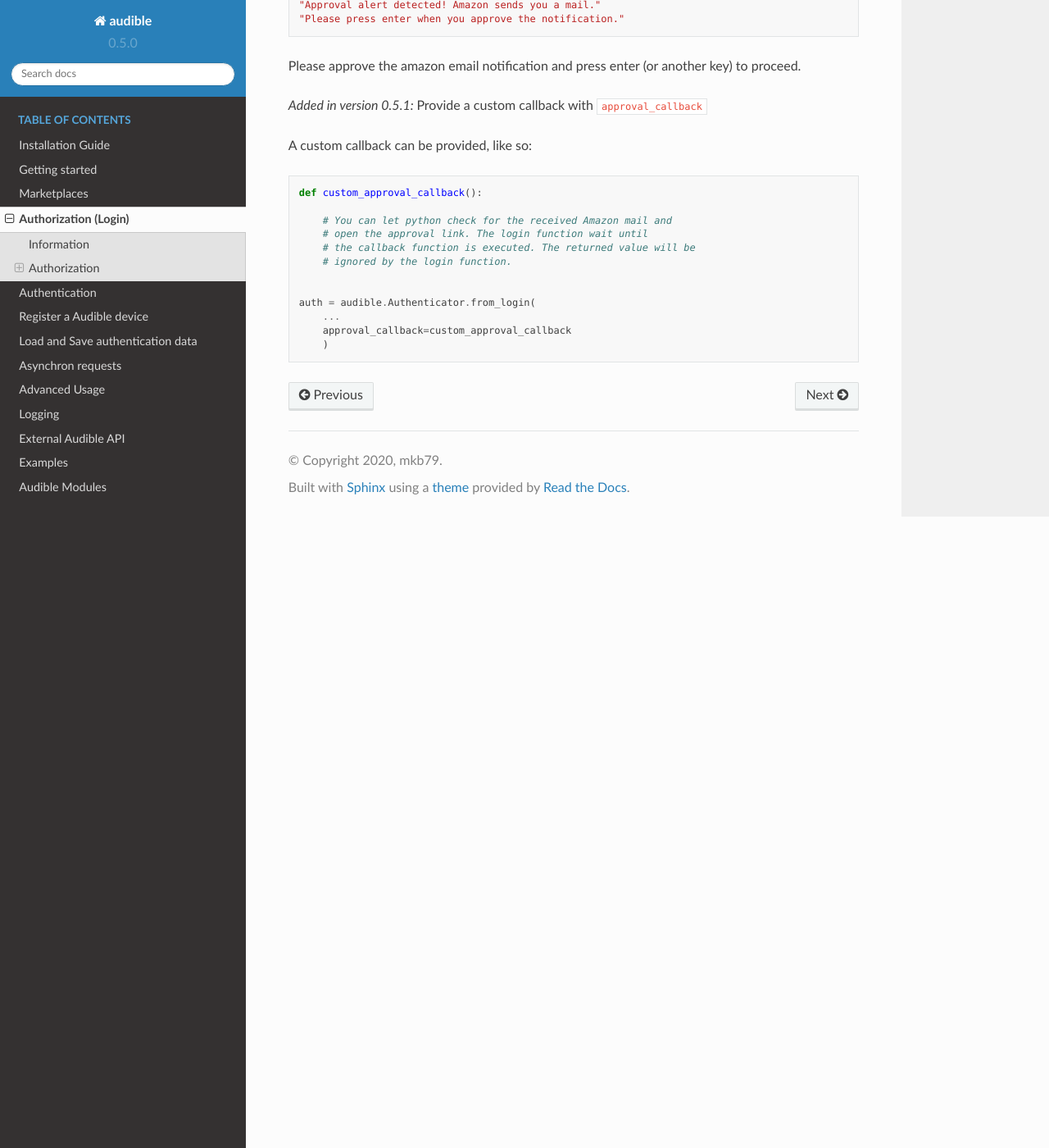
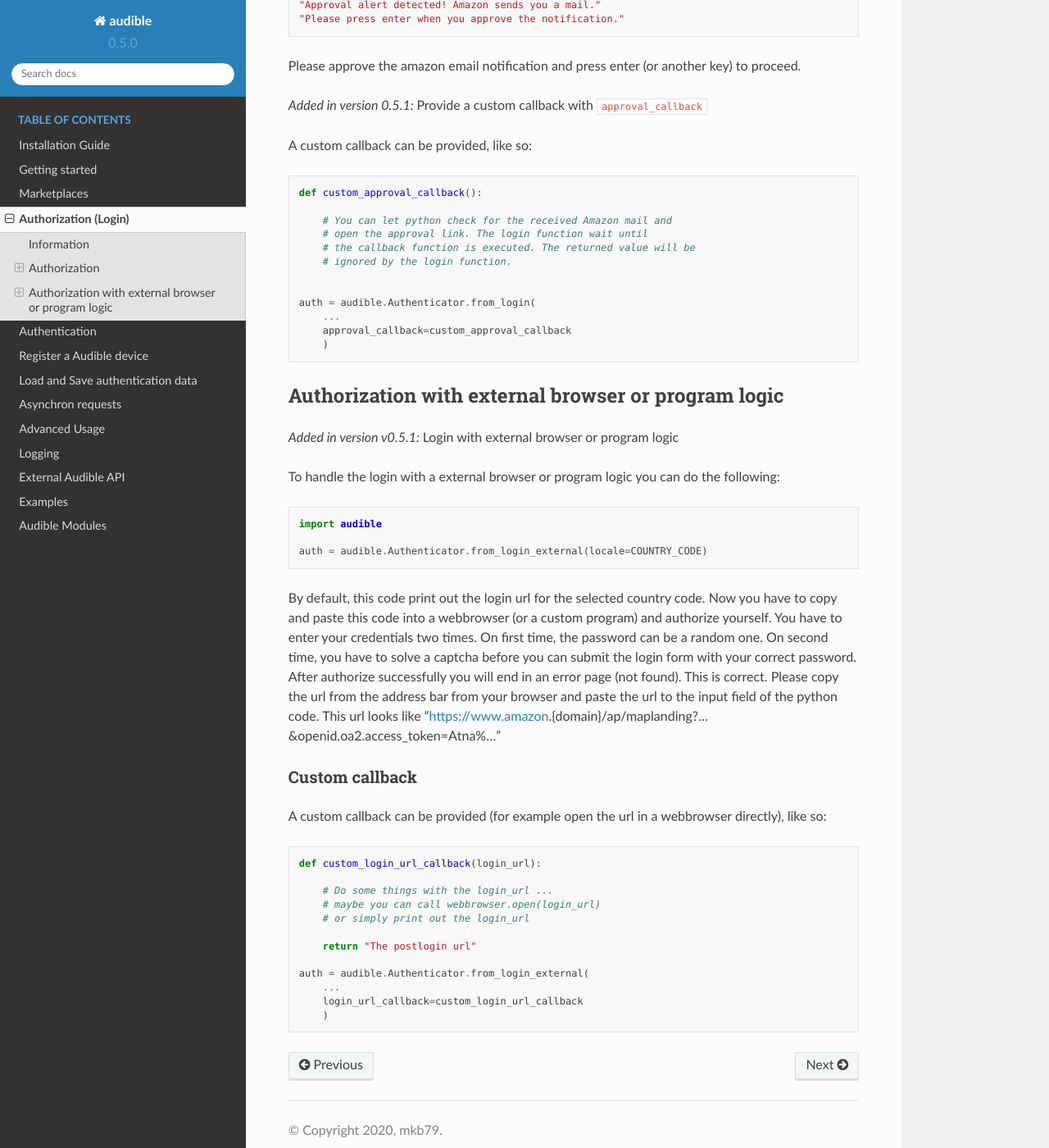
Before and after one commit to mkb79/Audible, a Sphinx documentation site: the page built from docs/source/auth/authorization.rst, in a window 1280 px wide and 1400 px high, scrolled down 2310 px. Shown: the whole window at 82% size. Built offline with Sphinx 7.4.7 and the Read the Docs theme 2.0.0, drawn with Linux system fonts in a browser that asks for light colours.

Commit message:
Update authorization.rst

```diff
--- a/docs/source/auth/authorization.rst
+++ b/docs/source/auth/authorization.rst
@@ -131,3 +131,44 @@ A custom callback can be provided, like so::
        ...
        approval_callback=custom_approval_callback
        )
+
+Authorization with external browser or program logic
+====================================================
+
+.. versionadded:: v0.5.1
+
+   Login with external browser or program logic
+
+To handle the login with a external browser or program logic you can do the following::
+
+   import audible
+
+   auth = audible.Authenticator.from_login_external(locale=COUNTRY_CODE)
+
+By default, this code print out the login url for the selected country code. Now you have
+to copy and paste this code into a webbrowser (or a custom program) and authorize yourself.
+You have to enter your credentials two times. On first time, the password can be a random one.
+On second time, you have to solve a captcha before you can submit the login form with your
+correct password.
+After authorize successfully you will end in an error page (not found). This is correct.
+Please copy the url from the address bar from your browser and paste the url to the input
+field of the python code. This url looks like
+"https://www.amazon.{domain}/ap/maplanding?...&openid.oa2.access_token=Atna%..."
+
+Custom callback
+---------------
+
+A custom callback can be provided (for example open the url in a webbrowser directly), like so::
+
+   def custom_login_url_callback(login_url):
+
+       # Do some things with the login_url ...
+       # maybe you can call webbrowser.open(login_url)
+       # or simply print out the login_url
+
+       return "The postlogin url"
+
+   auth = audible.Authenticator.from_login_external(
+       ...
+       login_url_callback=custom_login_url_callback
+       )
```
